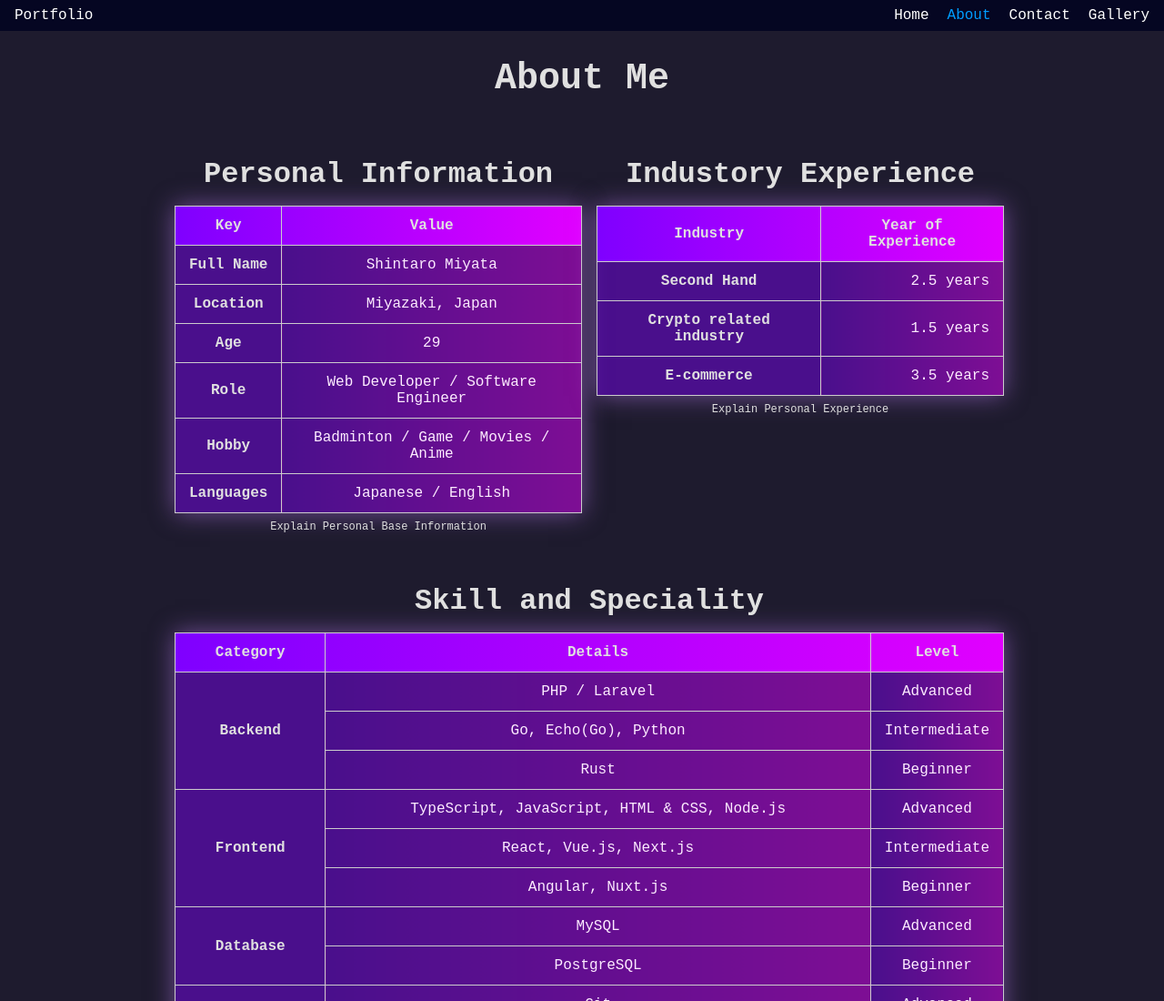
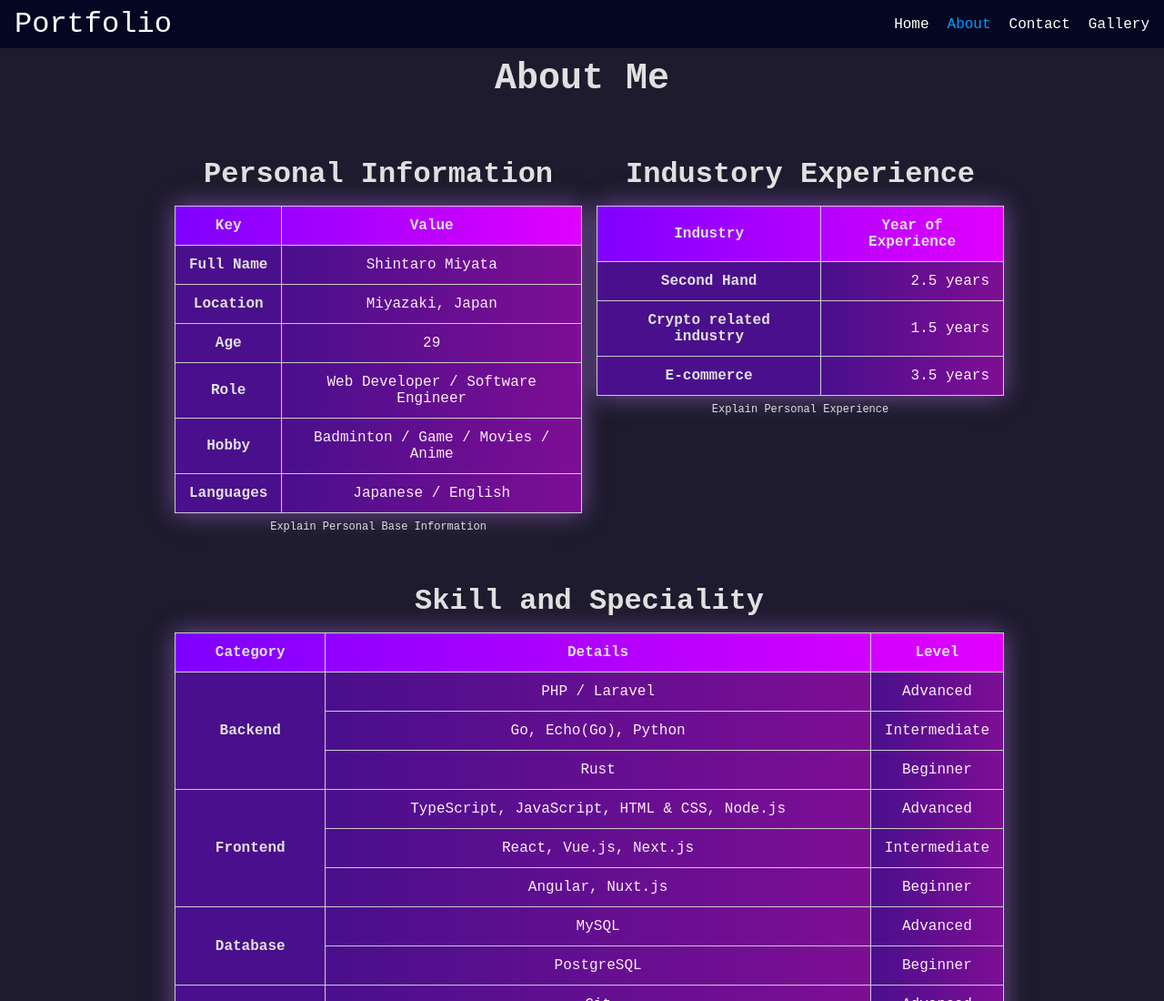
Before and after one commit to shint1015/course2-final-project, a plain HTML site: page pages/about.html in a window 1280 px wide. Shown: the top 1100 px of the page at 91% size. Drawn offline with Linux system fonts and the light colour scheme; a web font is replaced by a local one.

Commit message:
fix header font size

```diff
--- a/common.css
+++ b/common.css
@@ -50,6 +50,9 @@ header {
 }
 
 .header-logo {
+    font-size: 2rem;
+}
+.header-logo > a {
     font-size: 2rem;
 }
 
--- a/pages/about.html
+++ b/pages/about.html
@@ -20,7 +20,7 @@
 <body>
     <header>
         <nav class="pages">
-            <div><a href="../index.html">Portfolio</a></div>
+            <div class="header-logo"><a href="../index.html">Portfolio</a></div>
             <ul class="pc-only">
                 <li><a href="../index.html">Home</a></li>
                 <li><a href="#">About</a></li>
```
Also changed, not shown: pages/contact.html (+1 -1 lines), pages/faq.html (+2 -2 lines), pages/gallery.html (+1 -1 lines).
